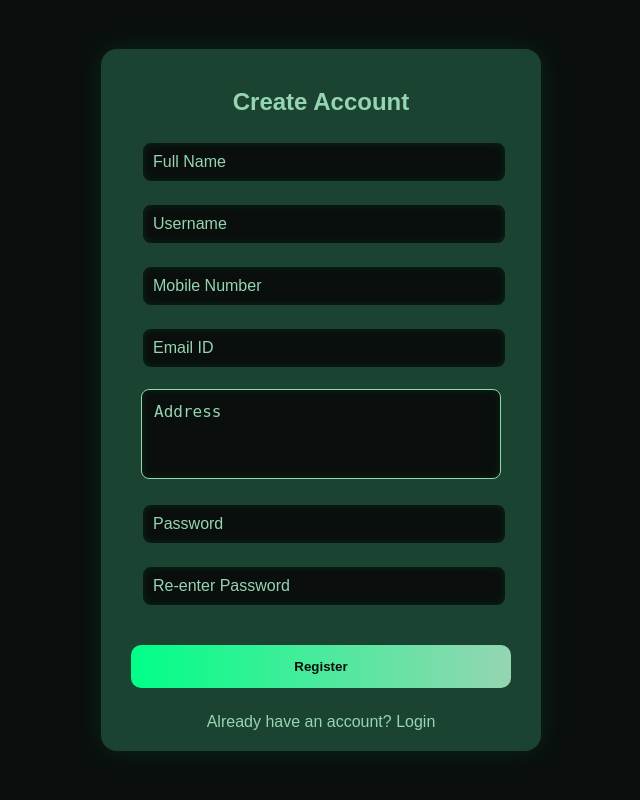
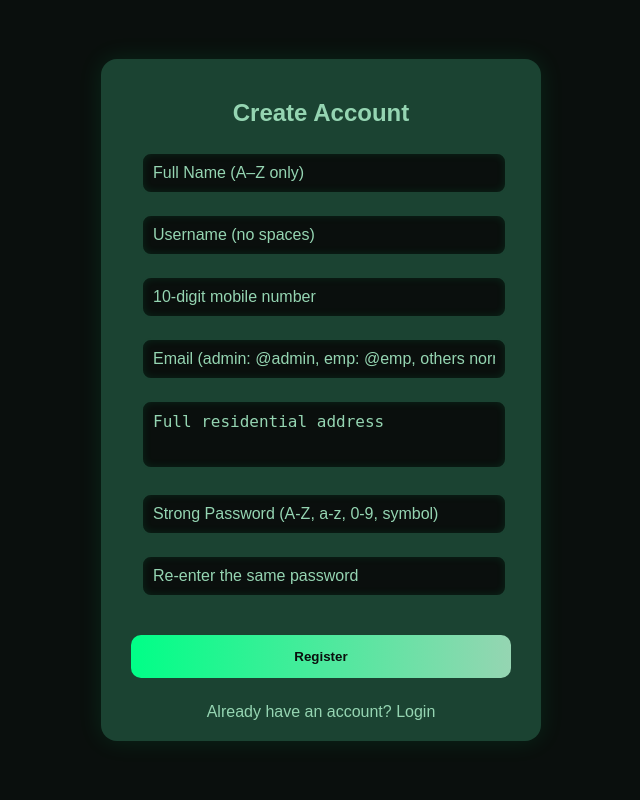
Before and after one commit to yashrajjadhav96/Flask_application, a Flask app: page /register in a window 1280 px wide. Shown: the whole page, without its empty margins (319-959 px from the left). Run offline with Flask 3, Linux system fonts and the light colour scheme.

Commit message:
fix register form issues

```diff
--- a/app/templates/register.html
+++ b/app/templates/register.html
@@ -3,73 +3,151 @@
 <div class="card">
   <h2>Create Account</h2>
 
-  <form method="POST" action="{{ url_for('auth.register') }}" autocomplete="off">
+  <form id="registerForm" method="POST" action="{{ url_for('auth.register') }}" novalidate autocomplete="off">
 
     <div class="input-group">
-      <input type="text" name="name" placeholder="Full Name" autocomplete="off" required />
+      <input type="text" name="name" placeholder="Full Name (A–Z only)" required data-hint="Name must contain only alphabets and spaces." />
+      <span class="tooltip"></span>
     </div>
 
     <div class="input-group">
-      <input type="text" name="username" placeholder="Username" autocomplete="off" required />
+      <input type="text" name="username" placeholder="Username (no spaces)" required data-hint="Choose a unique username without spaces." />
+      <span class="tooltip"></span>
     </div>
 
     <div class="input-group">
-      <input type="text" name="mobile" placeholder="Mobile Number" inputmode="numeric" pattern="[0-9]*" autocomplete="off" required />
+      <input type="text" name="mobile" placeholder="10-digit mobile number" inputmode="numeric" pattern="\\d{10}" required data-hint="Enter exactly 10 digits (0–9)." />
+      <span class="tooltip"></span>
     </div>
 
     <div class="input-group">
-      <input type="email" name="email" placeholder="Email ID" autocomplete="off" required />
+      <input type="email" name="email" placeholder="Email (admin: @admin, emp: @emp, others normal)" required data-hint="Use a valid email (e.g., user@emp or user@admin)." />
+      <span class="tooltip"></span>
     </div>
 
     <div class="input-group">
-      <textarea name="address" placeholder="Address" autocomplete="off" required style="width:100%;min-height:90px;border:1px solid #95D5B2;border-radius:8px;background:#0A0F0D;color:#F1F1F1;padding:12px;box-sizing:border-box;"></textarea>
+      <textarea name="address" placeholder="Full residential address" required data-hint="Please enter your full address."></textarea>
+      <span class="tooltip"></span>
     </div>
 
     <div class="input-group">
-      <input type="password" name="password" placeholder="Password" autocomplete="new-password" required />
-      <!-- <span class="toggle-password">👁️</span> -->
+      <input type="password" name="password" placeholder="Strong Password (A-Z, a-z, 0-9, symbol)" required data-hint="Min 6 chars: 1 uppercase, 1 lowercase, 1 number, 1 symbol." />
+      <span class="tooltip"></span>
     </div>
 
     <div class="input-group">
-      <input type="password" name="repassword" placeholder="Re-enter Password" autocomplete="new-password" required />
-      <!-- <span class="toggle-password">👁️</span> -->
+      <input type="password" name="repassword" placeholder="Re-enter the same password" required data-hint="Passwords must match." />
+      <span class="tooltip"></span>
     </div>
 
     <button type="submit">Register</button>
 
     <div class="links">
-      <a href="{{ url_for('auth.login') }}">Already have an account? Login</a>
+      <a id="loginLink" href="{{ url_for('auth.login') }}">Already have an account? Login</a>
     </div>
 
   </form>
 </div>
 
-<!-- 🔒 History/BFCache guard: if user returns here via back, send to Login -->
 <script>
-  (function () {
-    function bounceIfBack() {
-      var navEntries = performance && performance.getEntriesByType
-        ? performance.getEntriesByType('navigation') : null;
-      var isBackForward = navEntries && navEntries[0] && navEntries[0].type === 'back_forward';
+document.addEventListener("DOMContentLoaded", function () {
+  const form = document.getElementById("registerForm");
 
-      if (isBackForward) {
-        window.location.replace("{{ url_for('auth.login') }}");
-      }
+  /* ✅ Validate on submit */
+  form.addEventListener("submit", function (e) {
+    e.preventDefault();
+    let isValid = true;
+
+    // Reset all tooltips
+    form.querySelectorAll(".tooltip").forEach(t => t.textContent = "");
+
+    const name = form.name.value.trim();
+    const username = form.username.value.trim();
+    const mobile = form.mobile.value.trim();
+    const email = form.email.value.trim();
+    const address = form.address.value.trim();
+    const password = form.password.value.trim();
+    const repassword = form.repassword.value.trim();
+
+    // ✅ Validation Rules
+    if (!/^[A-Za-z\s]+$/.test(name)) {
+      showTooltip(form.name, "Name must contain only letters.");
+      isValid = false;
     }
 
-    window.addEventListener('pageshow', function (e) {
-      if (e.persisted) {
-        window.location.replace("{{ url_for('auth.login') }}");
-      } else {
-        bounceIfBack();
-      }
-    });
+    if (!/^[A-Za-z0-9_]+$/.test(username)) {
+      showTooltip(form.username, "Username should not have spaces or special characters.");
+      isValid = false;
+    }
 
-    // Optional: clear any stale autofill on fresh load
-    document.addEventListener('DOMContentLoaded', function () {
-      var form = document.querySelector('form');
-      if (form) form.reset();
-    });
-  })();
+    if (!/^\d{10}$/.test(mobile)) {
+      showTooltip(form.mobile, "Mobile must be 10 digits.");
+      isValid = false;
+    }
+
+    if (!/^[^\s@]+@[^\s@]+\.[^\s@]+$/.test(email)) {
+      showTooltip(form.email, "Enter a valid email like user@emp or user@admin.");
+      isValid = false;
+    }
+
+    if (address.length < 5) {
+      showTooltip(form.address, "Address seems too short.");
+      isValid = false;
+    }
+
+    if (!/^(?=.*[A-Z])(?=.*[a-z])(?=.*\d)(?=.*[@$!%*?&])[A-Za-z\d@$!%*?&]{6,}$/.test(password)) {
+      showTooltip(form.password, "Password must include uppercase, lowercase, number & symbol.");
+      isValid = false;
+    }
+
+    if (password !== repassword) {
+      showTooltip(form.repassword, "Passwords do not match.");
+      isValid = false;
+    }
+
+    // ✅ If valid — submit to backend (DB entry)
+    if (isValid) {
+      form.submit(); // Let Flask handle DB insertion
+    }
+  });
+
+  // ✅ Tooltip Display Function
+  function showTooltip(input, message) {
+    const tooltip = input.parentElement.querySelector(".tooltip");
+    tooltip.textContent = message;
+    tooltip.style.display = "block";
+  }
+
+  /* ✅ Redirect to login and clear history on “Already have account” click */
+  const loginLink = document.getElementById("loginLink");
+  loginLink.addEventListener("click", function (e) {
+    e.preventDefault();
+    window.location.replace(this.href);
+  });
+
+  /* ✅ If user navigates back (from history), auto redirect to login */
+  window.addEventListener("pageshow", function (e) {
+    if (e.persisted || performance.getEntriesByType("navigation")[0].type === "back_forward") {
+      window.location.replace("{{ url_for('auth.login') }}");
+    }
+  });
+});
 </script>
+
+<style>
+/* ✅ Tooltip Styling */
+.tooltip {
+  display: none;
+  color: #FF4B4B;
+  font-size: 13px;
+  margin-top: 5px;
+  text-align: left;
+}
+
+/* ✅ Error highlight */
+input.error, textarea.error {
+  border-color: #FF4B4B !important;
+  box-shadow: 0 0 5px #FF4B4B;
+}
+</style>
 {% endblock %}
```
Also changed, not shown: instance/users.db.
